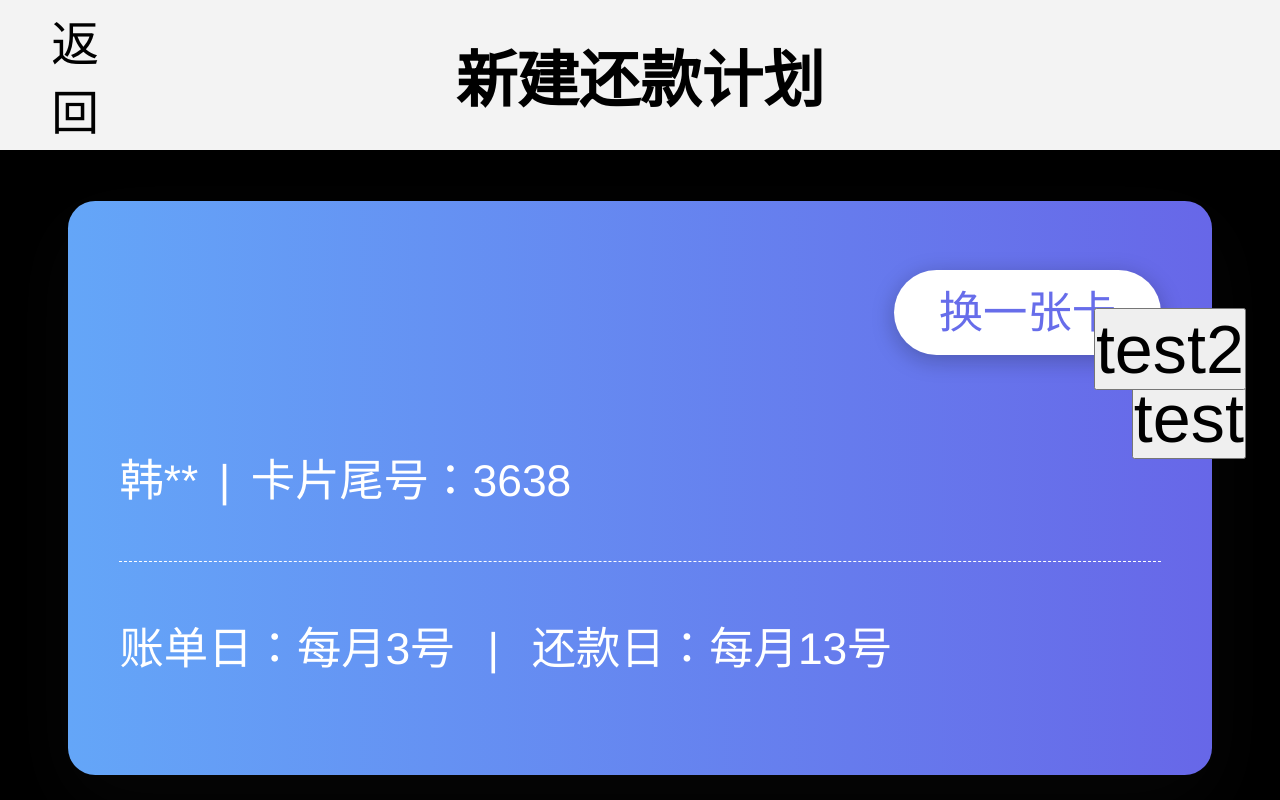
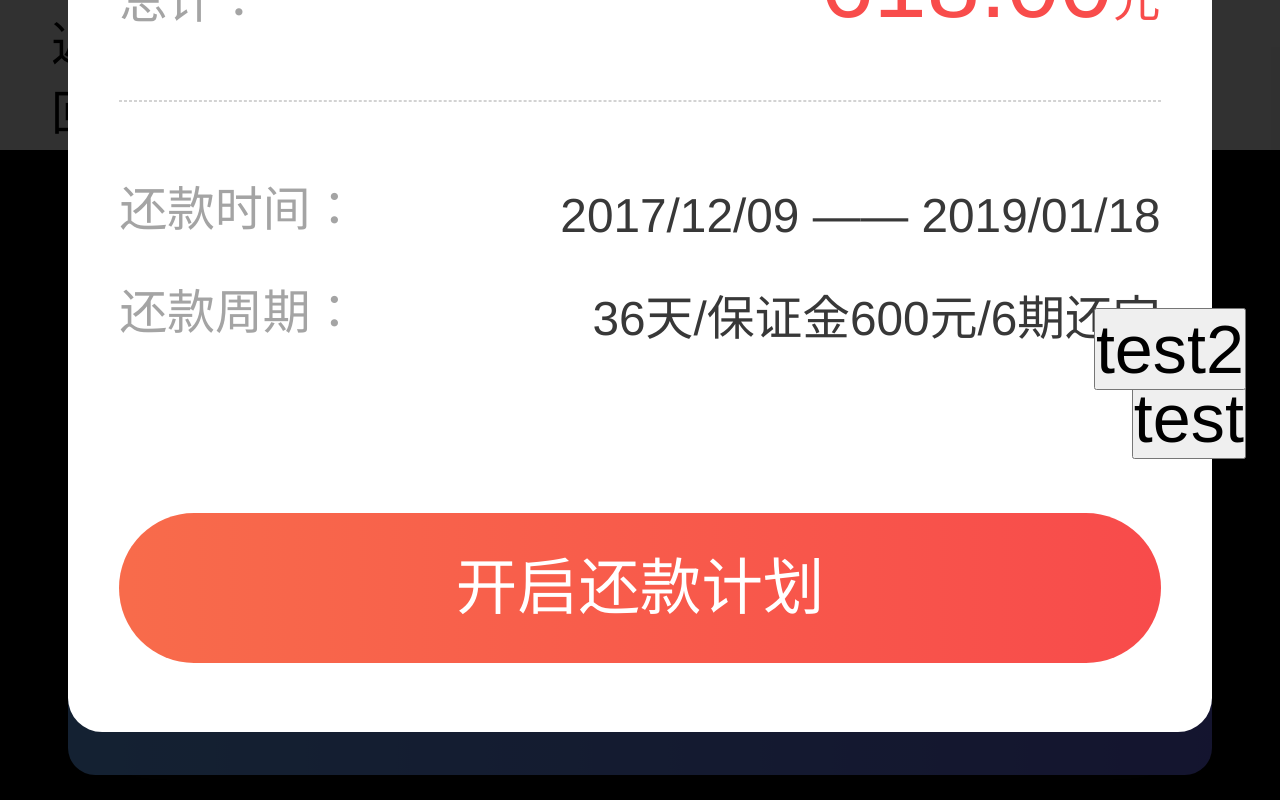
Before and after one commit to chengzhikun2017/hgj, a Vue app: page /plan in a window 1280 px wide. Shown: the top 800 px of the page. Built offline with nearby package versions, Linux system fonts and the light colour scheme.

Commit message:
弹出框处理

```diff
--- /dev/null
+++ b/src/components/containers/formitem2.vue
@@ -0,0 +1,33 @@
+<template>
+  <div class="formitem2">
+    <div class="item" flex="cross:bottom main:justify">
+      <span class="label" flex-box="0">{{label}}</span>
+      <slot></slot>
+    </div>
+  </div>
+</template>
+<script>
+  export default {
+    props: {
+      label: {
+        type: String,
+        default: '标题'
+      }
+    },
+    data () {
+      return {
+
+      }
+    }
+  }
+</script>
+<style lang="scss" scoped>
+  .formitem2 {
+    width: 100%;
+    padding: 0.05rem 0;
+    .label {
+      font-size: 0.14rem;
+      color: #a4a4a4;
+    }
+  }
+</style>
--- a/src/main.js
+++ b/src/main.js
@@ -19,10 +19,12 @@ import nav from './components/containers/nav.vue'
 import protocol from './components/containers/protocol.vue'
 import bluecard from './components/containers/bluecard.vue'
 import formitem from './components/containers/formitem.vue'
+import formitem2 from './components/containers/formitem2.vue'
 Vue.component('app-nav', nav)
 Vue.component('app-protocol', protocol)
 Vue.component('app-bluecard', bluecard)
 Vue.component('app-formitem', formitem)
+Vue.component('app-formitem2', formitem2)
 
 Vue.prototype.$http = axios
 
--- a/src/pages/plan.vue
+++ b/src/pages/plan.vue
@@ -31,41 +31,44 @@
         <app-button>预览还款计划</app-button>
       </div>
     </article>
-    <div class="popView" v-show="false">
-      <div class="popCard">
-        <div class="title" flex>
-          <img src="" alt="">
-          <h2>您的还款计划</h2>
-          <img src="" alt="">
-        </div>
-        <div class="content">
-          <div class="line">
-            <span>计划还款：</span>
-            <span>2000.00元</span>
+    <div class="popView" v-show="popFlag">
+      <div class="popcontent">
+        <div class="planbox">
+          <header flex="cross:center">
+            <span class="icon" flex="main:center cross:center" flex-box="0">
+              <span class="icon-plan"></span>
+            </span>
+            <div class="title" flex="dir:top main:center" flex-box="1">
+              <h2>您的还款计划</h2>
+              <p></p>
+            </div>
+            <span flex-box="0" @click="popFlag=false">关闭</span>
+          </header>
+          <div class="content">
+            <div class="liner"></div>
+            <app-formitem2 label="计划还款：">
+              <span class="money">2000.00元</span>
+            </app-formitem2>
+             <app-formitem2 label="保证金：">
+              <span class="money">600.00元</span>
+            </app-formitem2>
+            <app-formitem2 label="服务费：">
+              <span class="money">18.00元</span>
+            </app-formitem2>
+            <app-formitem2 label="总计：">
+              <span class="money red"><span class="total">618.00</span>元</span>
+            </app-formitem2>
+            <div class="liner"></div>
+            <app-formitem2 label="还款时间：">
+              <span class="money">2017/12/09 —— 2019/01/18</span>
+            </app-formitem2>
+             <app-formitem2 label="还款周期：">
+              <span class="money">36天/保证金600元/6期还完</span>
+            </app-formitem2>
           </div>
-          <div class="line">
-            <span>保证金：</span>
-            <span>600.00元</span>
+          <div class="footer">
+            <app-button>开启还款计划</app-button>
           </div>
-          <div class="line">
-            <span>服务费：</span>
-            <span>18.00元</span>
-          </div>
-          <div class="line">
-            <span>总计：</span>
-            <span>618.00元</span>
-          </div>
-        </div>
-        <div class="footer">
-          <div class="line">
-            <span>还款时间：</span>
-            <span>2017/12/09 —— 2019/01/18</span>
-          </div>
-          <div class="line">
-            <span>还款周期：</span>
-            <span>36天/保证金600元/6期还完</span>
-          </div>
-          <button>开启还款计划</button>
         </div>
       </div>
     </div>
@@ -82,7 +85,8 @@
           lastNo: '3638',
           billDate: 3,
           payDate: 13
-        }
+        },
+        popFlag: true
       }
     }
   }
@@ -116,5 +120,67 @@
         }
       }
     }
+    .popView {
+      position: fixed;
+      top:0;
+      bottom: 0;
+      left: 0;
+      right: 0;
+      background: rgba(0, 0, 0, .8);
+      .popcontent {
+        position: absolute;
+        left: 0.2rem;
+        right: 0.2rem;
+        bottom: 0.2rem;
+      }
+      .planbox {
+        background: white;
+        border-radius: 0.1rem;
+        padding:0.2rem 0.15rem;
+        header {
+          padding-bottom: 0.05rem;
+          .icon {
+            border-radius: 50%;
+            width: 0.4rem;
+            height: 0.4rem;
+            margin-right: 0.11rem;
+            background-image: linear-gradient(to right, #64a6f8, #6767e8);
+            .icon-plan {
+              font-size: 0.24rem;
+              color:white;
+            }
+          }
+          .title {
+            h2 {
+              font-size: 0.19rem;
+            }
+          }
+        }
+        .content {
+          .liner {
+            width: 100%;
+            height: 1px;
+            margin: 0.15rem 0;
+            border:1px dashed #d3d3d3;
+          }
+          .money {
+            color: #383838;
+            font-size: 0.14rem;
+            line-height: 1;
+            vertical-align: bottom;
+            .total {
+              font-size: 0.28rem;
+              line-height: 1;
+            }
+          }
+          .red {
+            color: #f84c4b;
+          }
+        }
+        .footer {
+          padding-top: 0.45rem;
+        }
+      }
+    }
   }
 </style>
```
